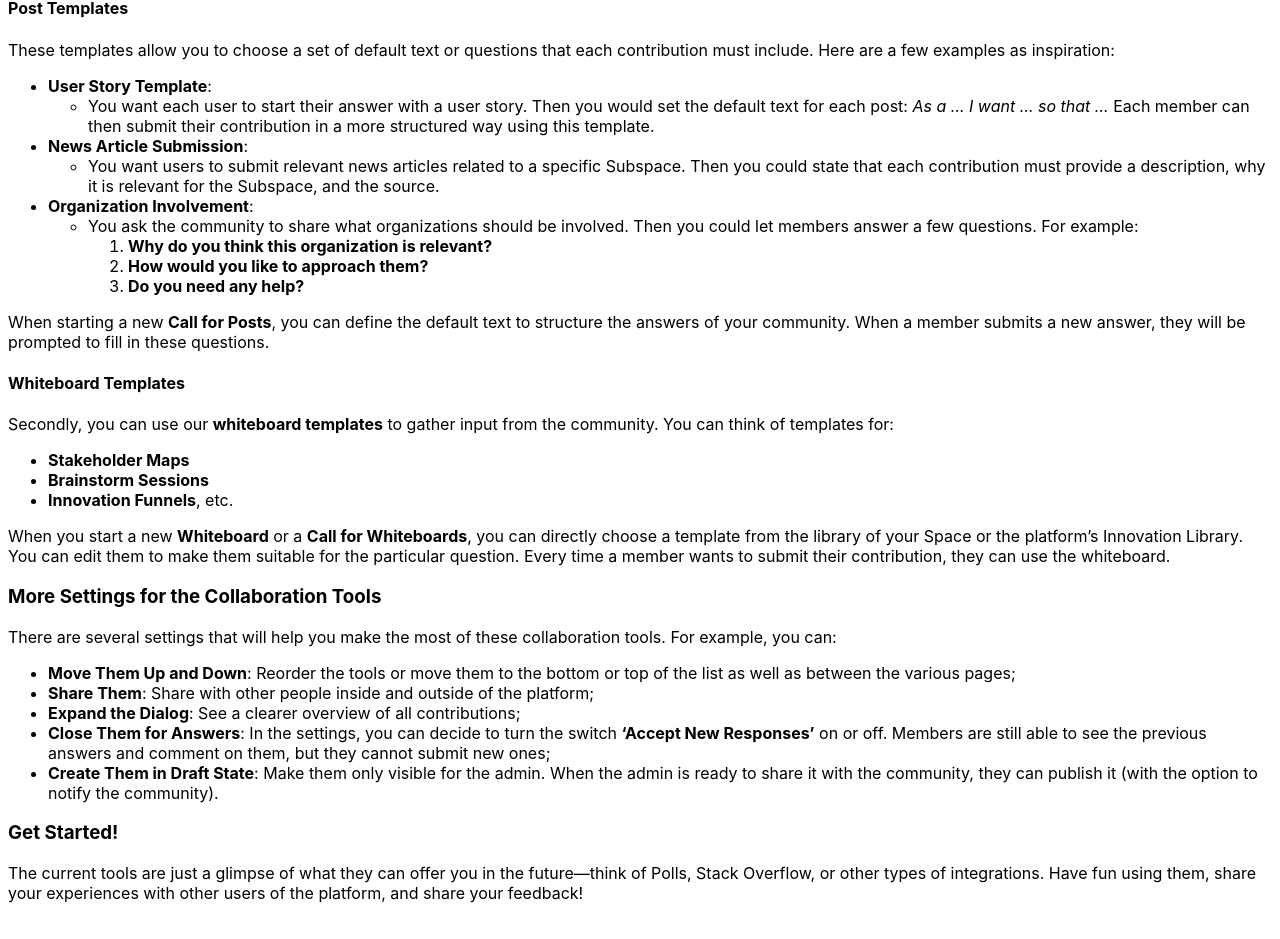
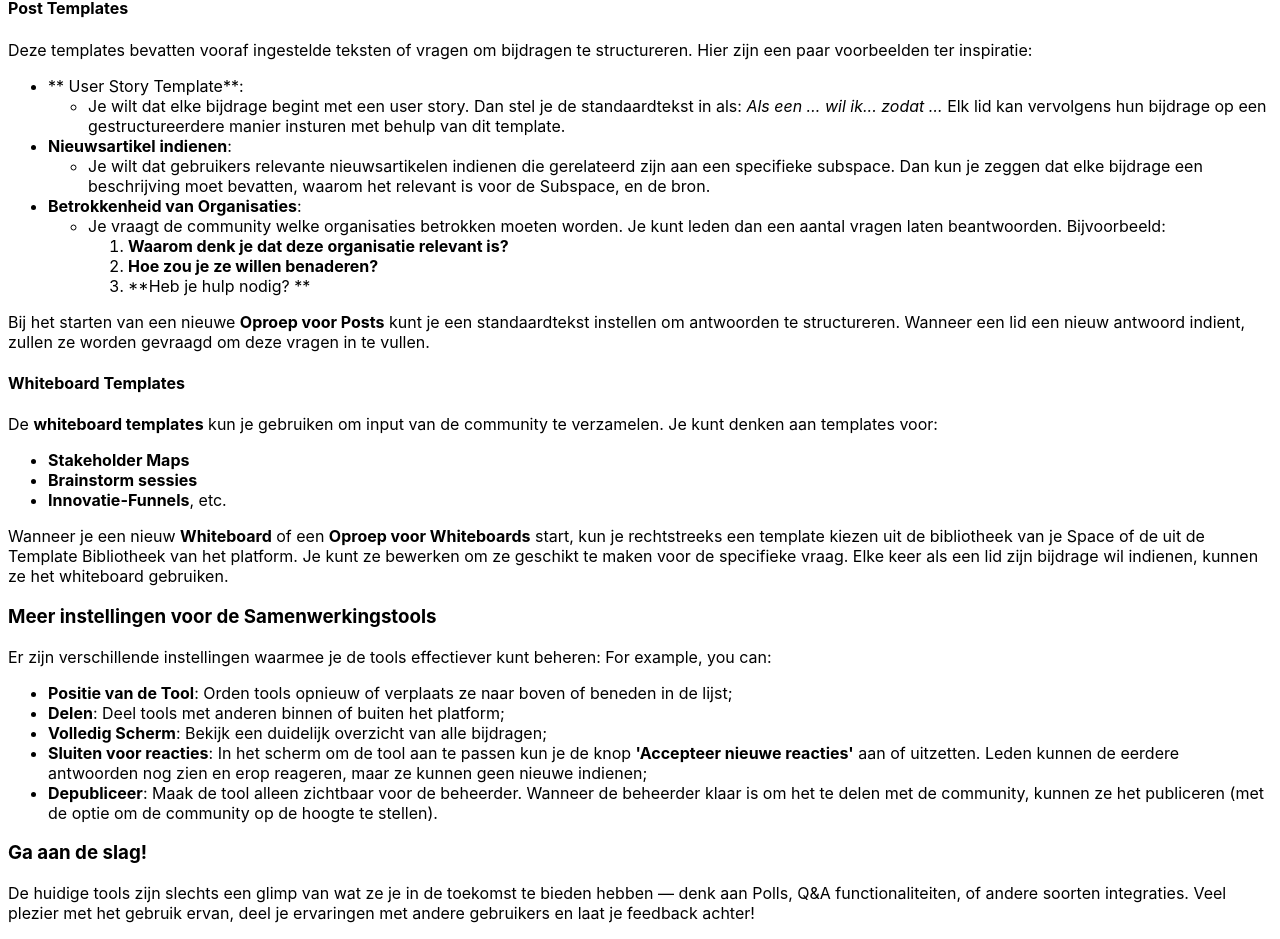
Before and after one commit to alkem-io/documentation, a Next.js app: page /documentation/features/collaboration-tool.nl-NL in a window 1280 px wide. Shown: the part 1532-2471 px from the top of the page. Built offline with nearby package versions, Linux system fonts and the light colour scheme.

Commit message:
New translations collaboration-tool.en-us.mdx (Dutch)

```diff
--- a/pages/features/collaboration-tool.nl-NL.mdx
+++ b/pages/features/collaboration-tool.nl-NL.mdx
@@ -61,40 +61,40 @@ Er zijn drie relevante soorten templates:
 
 #### Post Templates
 
-These templates allow you to choose a set of default text or questions that each contribution must include. Here are a few examples as inspiration:
+Deze templates bevatten vooraf ingestelde teksten of vragen om bijdragen te structureren. Hier zijn een paar voorbeelden ter inspiratie:
 
-- **User Story Template**:
-  - You want each user to start their answer with a user story. Then you would set the default text for each post: _As a … I want … so that …_ Each member can then submit their contribution in a more structured way using this template.
-- **News Article Submission**:
-  - You want users to submit relevant news articles related to a specific Subspace. Then you could state that each contribution must provide a description, why it is relevant for the Subspace, and the source.
-- **Organization Involvement**:
-  - You ask the community to share what organizations should be involved. Then you could let members answer a few questions. For example:
-    1. **Why do you think this organization is relevant?**
-    2. **How would you like to approach them?**
-    3. **Do you need any help?**
+- ** User Story Template**:
+  - Je wilt dat elke bijdrage begint met een user story. Dan stel je de standaardtekst in als: _Als een … wil ik... zodat …_ Elk lid kan vervolgens hun bijdrage op een gestructureerdere manier insturen met behulp van dit template.
+- **Nieuwsartikel indienen**:
+  - Je wilt dat gebruikers relevante nieuwsartikelen indienen die gerelateerd zijn aan een specifieke subspace. Dan kun je zeggen dat elke bijdrage een beschrijving moet bevatten, waarom het relevant is voor de Subspace, en de bron.
+- **Betrokkenheid van Organisaties**:
+  - Je vraagt de community welke organisaties betrokken moeten worden. Je kunt leden dan een aantal vragen laten beantwoorden. Bijvoorbeeld:
+    1. **Waarom denk je dat deze organisatie relevant is?**
+    2. **Hoe zou je ze willen benaderen?**
+    3. **Heb je hulp nodig? **
 
-When starting a new **Call for Posts**, you can define the default text to structure the answers of your community. When a member submits a new answer, they will be prompted to fill in these questions.
+Bij het starten van een nieuwe **Oproep voor Posts** kunt je een standaardtekst instellen om antwoorden te structureren. Wanneer een lid een nieuw antwoord indient, zullen ze worden gevraagd om deze vragen in te vullen.
 
 #### Whiteboard Templates
 
-Secondly, you can use our **whiteboard templates** to gather input from the community. You can think of templates for:
+De **whiteboard templates** kun je gebruiken om input van de community te verzamelen. Je kunt denken aan templates voor:
 
 - **Stakeholder Maps**
-- **Brainstorm Sessions**
-- **Innovation Funnels**, etc.
+- **Brainstorm sessies**
+- **Innovatie-Funnels**, etc.
 
-When you start a new **Whiteboard** or a **Call for Whiteboards**, you can directly choose a template from the library of your Space or the platform’s Innovation Library. You can edit them to make them suitable for the particular question. Every time a member wants to submit their contribution, they can use the whiteboard.
+Wanneer je een nieuw **Whiteboard** of een **Oproep voor Whiteboards** start, kun je rechtstreeks een template kiezen uit de bibliotheek van je Space of de uit de Template Bibliotheek van het platform. Je kunt ze bewerken om ze geschikt te maken voor de specifieke vraag. Elke keer als een lid zijn bijdrage wil indienen, kunnen ze het whiteboard gebruiken.
 
-### More Settings for the Collaboration Tools
+### Meer instellingen voor de Samenwerkingstools
 
-There are several settings that will help you make the most of these collaboration tools. For example, you can:
+Er zijn verschillende instellingen waarmee je de tools effectiever kunt beheren: For example, you can:
 
-- **Move Them Up and Down**: Reorder the tools or move them to the bottom or top of the list as well as between the various pages;
-- **Share Them**: Share with other people inside and outside of the platform;
-- **Expand the Dialog**: See a clearer overview of all contributions;
-- **Close Them for Answers**: In the settings, you can decide to turn the switch **‘Accept New Responses’** on or off. Members are still able to see the previous answers and comment on them, but they cannot submit new ones;
-- **Create Them in Draft State**: Make them only visible for the admin. When the admin is ready to share it with the community, they can publish it (with the option to notify the community).
+- **Positie van de Tool**: Orden tools opnieuw of verplaats ze naar boven of beneden in de lijst;
+- **Delen**: Deel tools met anderen binnen of buiten het platform;
+- **Volledig Scherm**: Bekijk een duidelijk overzicht van alle bijdragen;
+- **Sluiten voor reacties**: In het scherm om de tool aan te passen kun je de knop **'Accepteer nieuwe reacties'** aan of uitzetten. Leden kunnen de eerdere antwoorden nog zien en erop reageren, maar ze kunnen geen nieuwe indienen;
+- **Depubliceer**: Maak de tool alleen zichtbaar voor de beheerder. Wanneer de beheerder klaar is om het te delen met de community, kunnen ze het publiceren (met de optie om de community op de hoogte te stellen).
 
-### Get Started!
+### Ga aan de slag!
 
-The current tools are just a glimpse of what they can offer you in the future—think of Polls, Stack Overflow, or other types of integrations. Have fun using them, share your experiences with other users of the platform, and share your feedback!
+De huidige tools zijn slechts een glimp van wat ze je in de toekomst te bieden hebben — denk aan Polls, Q&A functionaliteiten, of andere soorten integraties. Veel plezier met het gebruik ervan, deel je ervaringen met andere gebruikers en laat je feedback achter!
```
